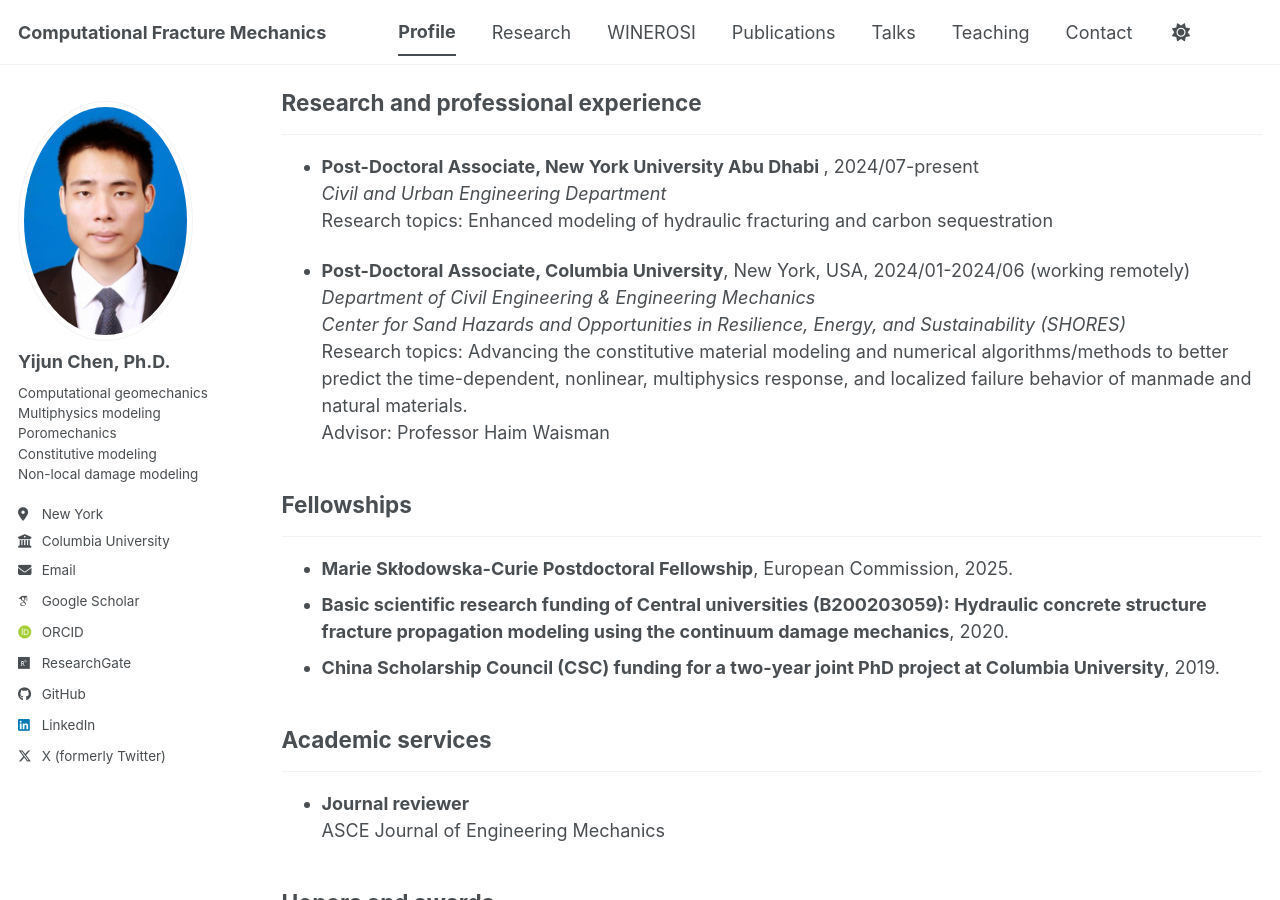
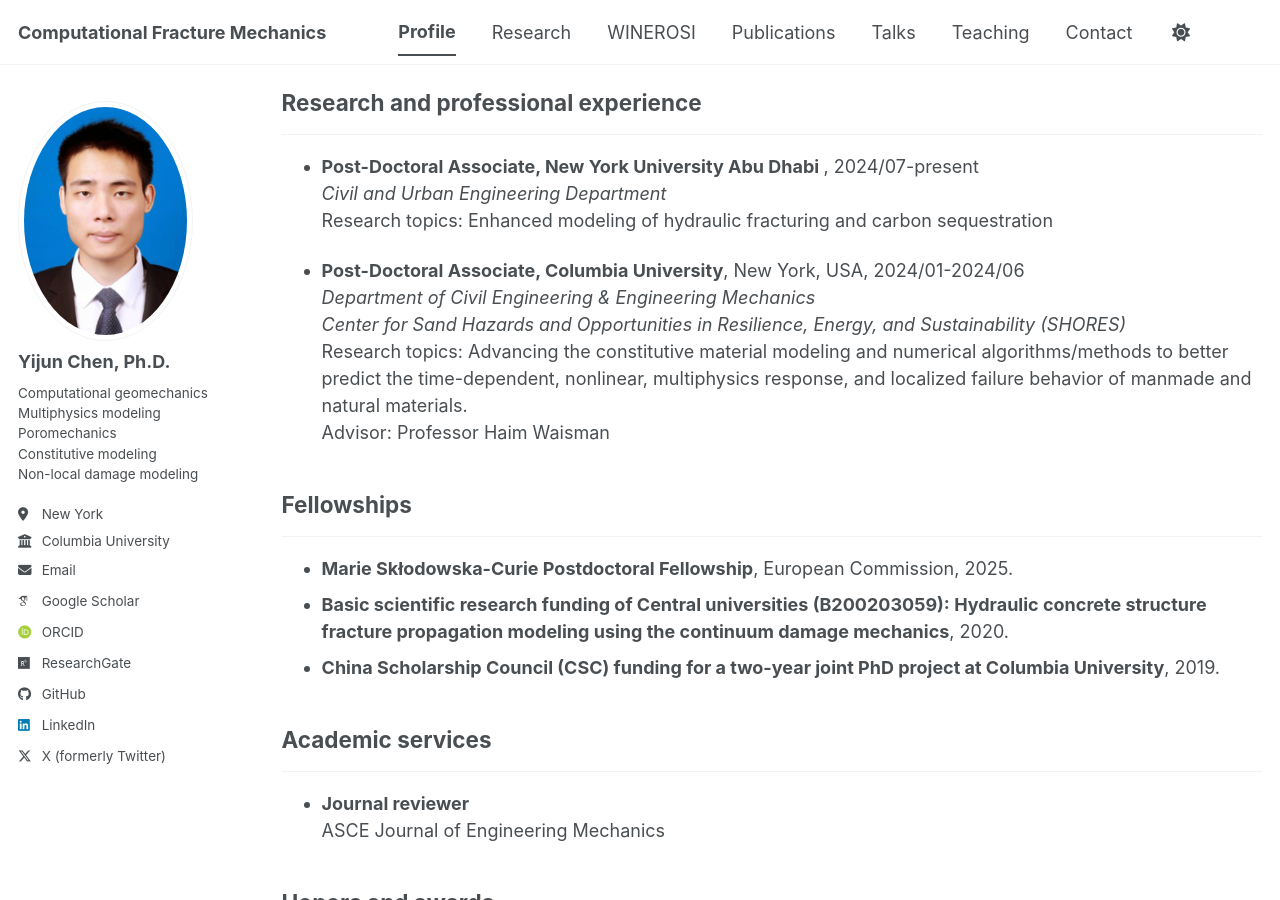
Before and after one commit to chenhhu/chenhhu.github.io, a Jekyll site: the page built from _pages/profile.md, in a window 1280 px wide and 900 px high, scrolled down 619 px. Built offline with Jekyll 4.4.1, drawn with Linux system fonts in a browser that asks for light colours; some web fonts are replaced; a script bundle is joined from its source files by our own code; library files that are not in the unit come from our copies.

Commit message:
Update profile.md

```diff
--- a/_pages/profile.md
+++ b/_pages/profile.md
@@ -33,7 +33,7 @@ redirect_from:
   <i>Civil and Urban Engineering Department</i>
   Research topics: Enhanced modeling of hydraulic fracturing and carbon sequestration
 
-* <b>Post-Doctoral Associate, Columbia University</b>, New York, USA, 2024/01-2024/06 (working remotely)<br>
+* <b>Post-Doctoral Associate, Columbia University</b>, New York, USA, 2024/01-2024/06<br>
   <i>Department of Civil Engineering & Engineering Mechanics</i><br>
   <i>Center for Sand Hazards and Opportunities in Resilience, Energy, and Sustainability (SHORES)</i><br>
   Research topics:  Advancing the constitutive material modeling and numerical algorithms/methods to better predict the time-dependent, nonlinear, multiphysics response, and localized failure behavior of manmade and natural materials.<br>
```
